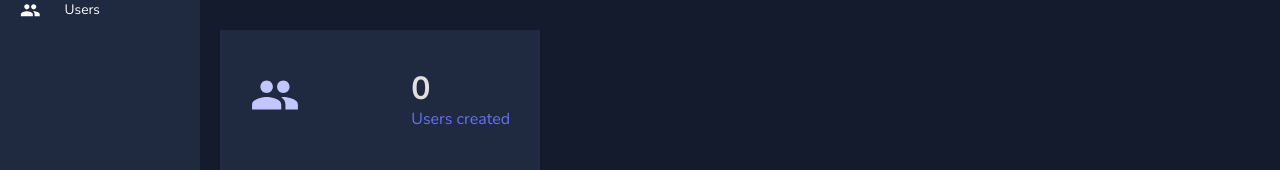
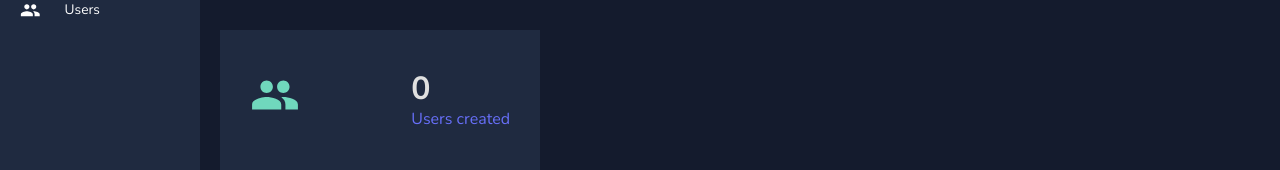
Before and after one commit to peachyme/users-dashboard-challenge, a React (Create React App) app: page / in a window 1280 px wide. Shown: the part 137-307 px from the top of the page. Built offline with nearby package versions, Linux system fonts and the light colour scheme.

Commit message:
chanded StatBox colors again cuz am indecisive

```diff
--- a/src/pages/homePage.jsx
+++ b/src/pages/homePage.jsx
@@ -18,7 +18,7 @@ const HomePage = () => {
       <Box mt="50px" display="grid" gridTemplateColumns="repeat(12, 1fr)" gridAutoRows="140px" gap="40px">
         <Box gridColumn="span 4" bgcolor={colors.primary[400]} display="flex" alignItems="center" justifyContent="center">
           <StatBox stat={usersStat} title="Users created">
-            <GroupIcon sx={{ fontSize: 50, color: colors.blueAccent[200] }}/>
+            <GroupIcon sx={{ fontSize: 50, color: colors.greenAccent[400] }}/>
           </StatBox>
         </Box>
       </Box>
```
